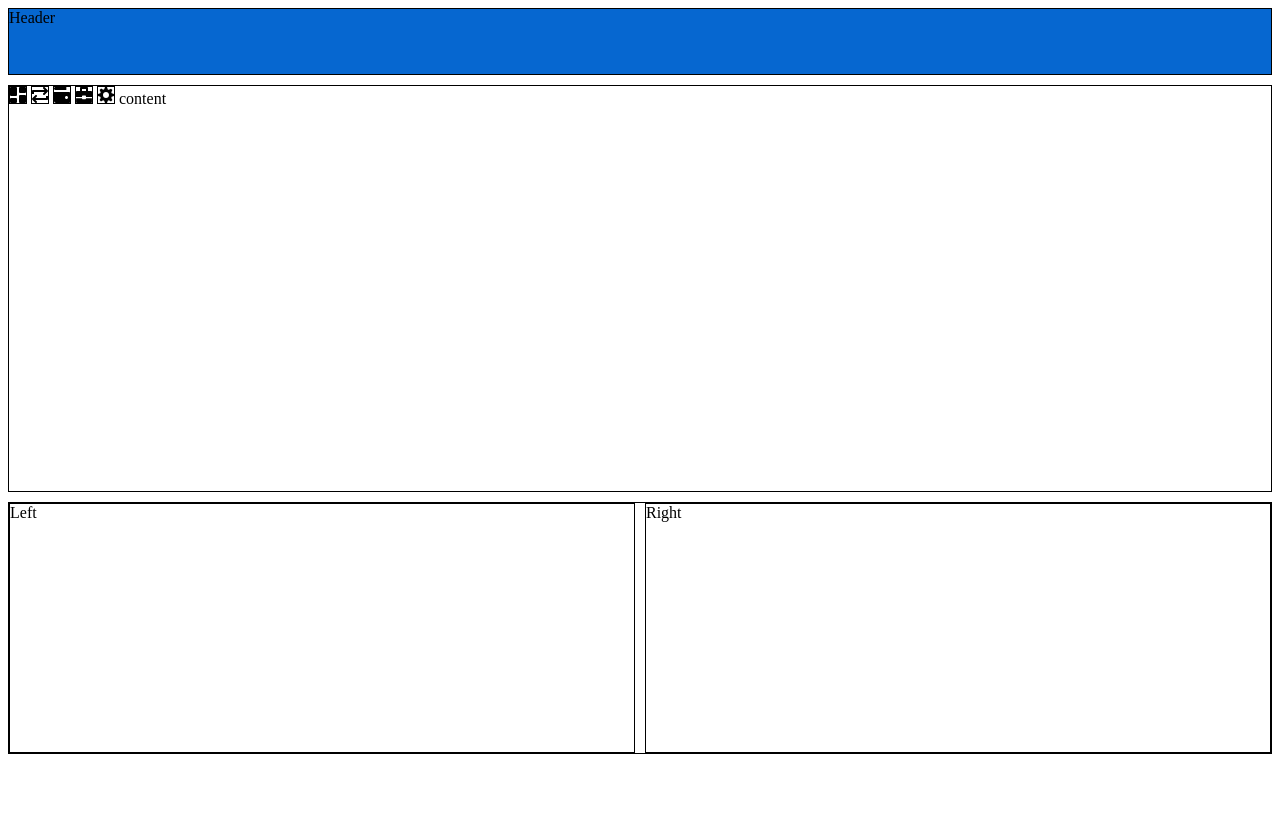
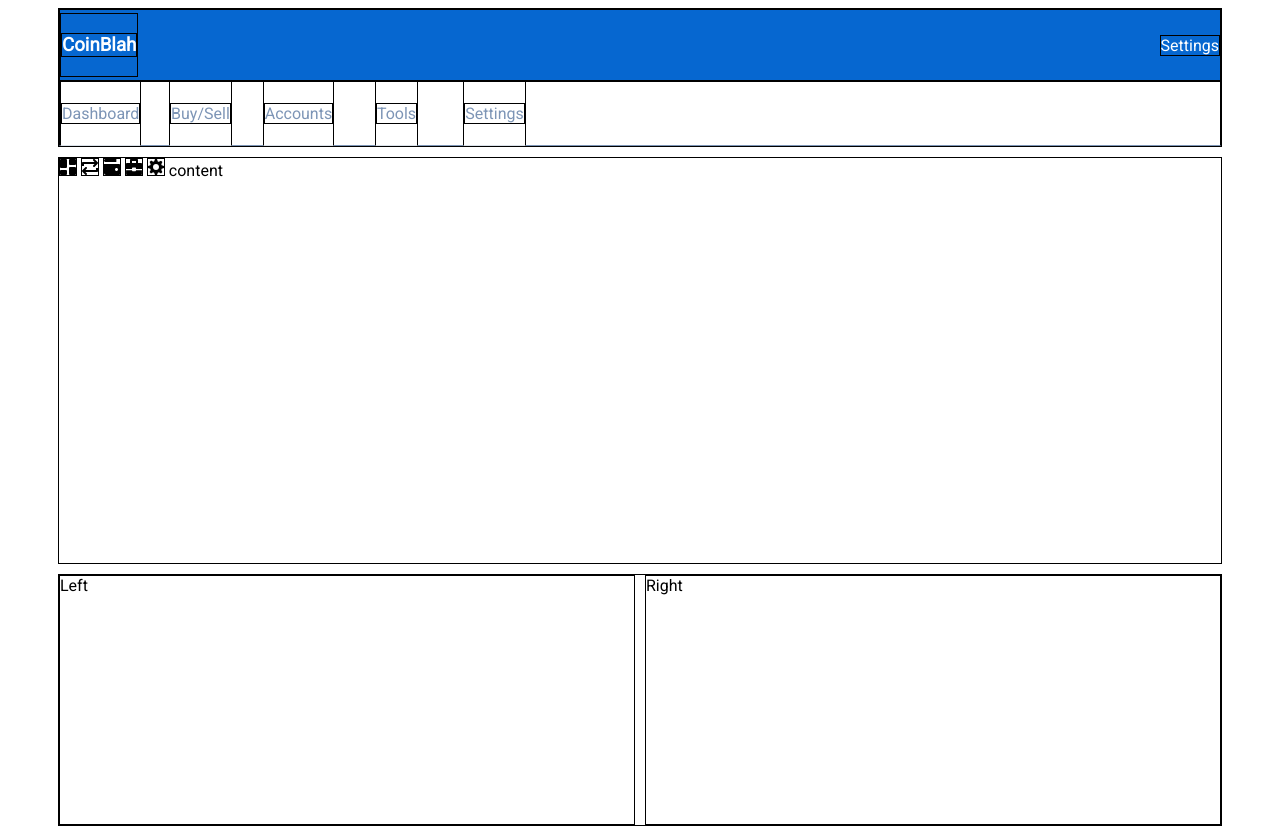
Before and after one commit to steventsao/coinbase-mock, a website: page index.html in a window 1280 px wide. Before the commit the page ends 800 px from the top, so only its background shows below. Drawn offline with Linux system fonts and the light colour scheme.

Commit message:
Add navigation

```diff
--- a/index.html
+++ b/index.html
@@ -6,6 +6,7 @@
   <meta name="viewport" content="width=device-width, initial-scale=1.0">
   <meta http-equiv="X-UA-Compatible" content="ie=edge">
   <title>Coinbase</title>
+  <link href="https://fonts.googleapis.com/css?family=Roboto" rel="stylesheet">
 </head>
 <style>
   body {
@@ -13,6 +14,9 @@
     grid-template-columns: 12fr;
     grid-template-areas: "header" "content" "summary";
     grid-gap: 10px;
+    font-family: 'Roboto', sans-serif;
+    padding-left: 50px;
+    padding-right: 50px;
   }
 
   body * {
@@ -23,11 +27,58 @@
   header {
     grid-area: header;
     min-height: 65px;
-    background-color: rgb(6, 103, 208);
   }
 
-  nav {
-    grid-area: nav;
+  .brand {
+    display: grid;
+    grid-template-columns: 6fr 6fr;
+    grid-template-areas: "brand-name settings";
+    grid-template-rows: 12fr;
+    min-height: 70px;
+    background-color: rgb(6, 103, 208);
+    color: white;
+  }
+
+  .settings {
+    grid-area: settings;
+    align-self: center;
+    justify-self: end;
+  }
+
+  .brand-name {
+    grid-area: brand-name;
+    justify-self: start;
+    align-self: center;
+  }
+
+  .nav {
+    display: grid;
+    grid-gap: 20px;
+    grid-template-rows: 12fr;
+    grid-template-columns: repeat(12, 1fr);
+    min-height: 63px;
+    border-bottom-color: rgb(125, 149, 182);
+  }
+
+  .nav>* {
+    justify-self: center;
+    align-self: center;
+    border-bottom-color: rgb(218, 225, 233);
+  }
+
+  .nav>*:hover {
+    cursor: pointer;
+    border-bottom: rgb(6, 103, 208) 1px solid;
+  }
+
+  .nav-item {
+    display: grid;
+    height: 100%;
+  }
+
+  .nav-item * {
+    align-self: center;
+    color: rgb(125, 149, 182);
   }
 
   .content {
@@ -62,7 +113,31 @@
 </style>
 
 <body>
-  <header>Header</header>
+  <header>
+    <div class="brand">
+      <div class="brand-name">
+        <h3>CoinBlah</h3>
+      </div>
+      <div class="settings">Settings</div>
+    </div>
+    <div class="nav">
+      <div class="nav-item">
+        <a>Dashboard</a>
+      </div>
+      <div class="nav-item">
+        <a>Buy/Sell</a>
+      </div>
+      <div class="nav-item">
+        <a>Accounts</a>
+      </div>
+      <div class="nav-item">
+        <a>Tools</a>
+      </div>
+      <div class="nav-item">
+        <a>Settings</a>
+      </div>
+    </div>
+  </header>
   <div class="content">
     <svg xmlns="http://www.w3.org/2000/svg" width="16" height="16" viewBox="0 0 16 16" class="Navbar-ecJVMg iWdkFk">
       <path d="M6 9H1a1 1 0 0 1-1-1V1a1 1 0 0 1 1-1h5a1 1 0 0 1 1 1v7a1 1 0 0 1-1 1zm0 7H1a1 1 0 0 1-1-1v-3a1 1 0 0 1 1-1h5a1 1 0 0 1 1 1v3a1 1 0 0 1-1 1zm9-10h-5a1 1 0 0 1-1-1V1a1 1 0 0 1 1-1h5a1 1 0 0 1 1 1v4a1 1 0 0 1-1 1zm0 10h-5a1 1 0 0 1-1-1V9a1 1 0 0 1 1-1h5a1 1 0 0 1 1 1v6a1 1 0 0 1-1 1z"></path>
```
